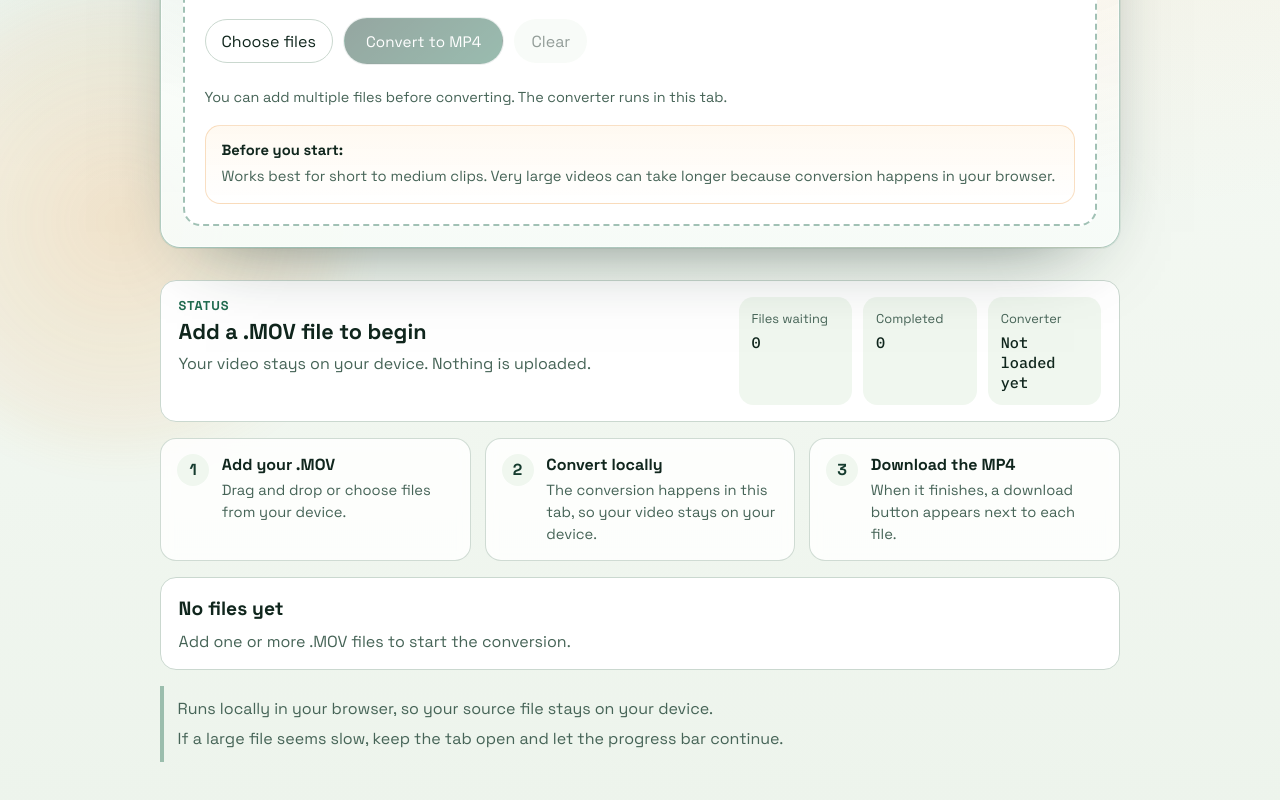
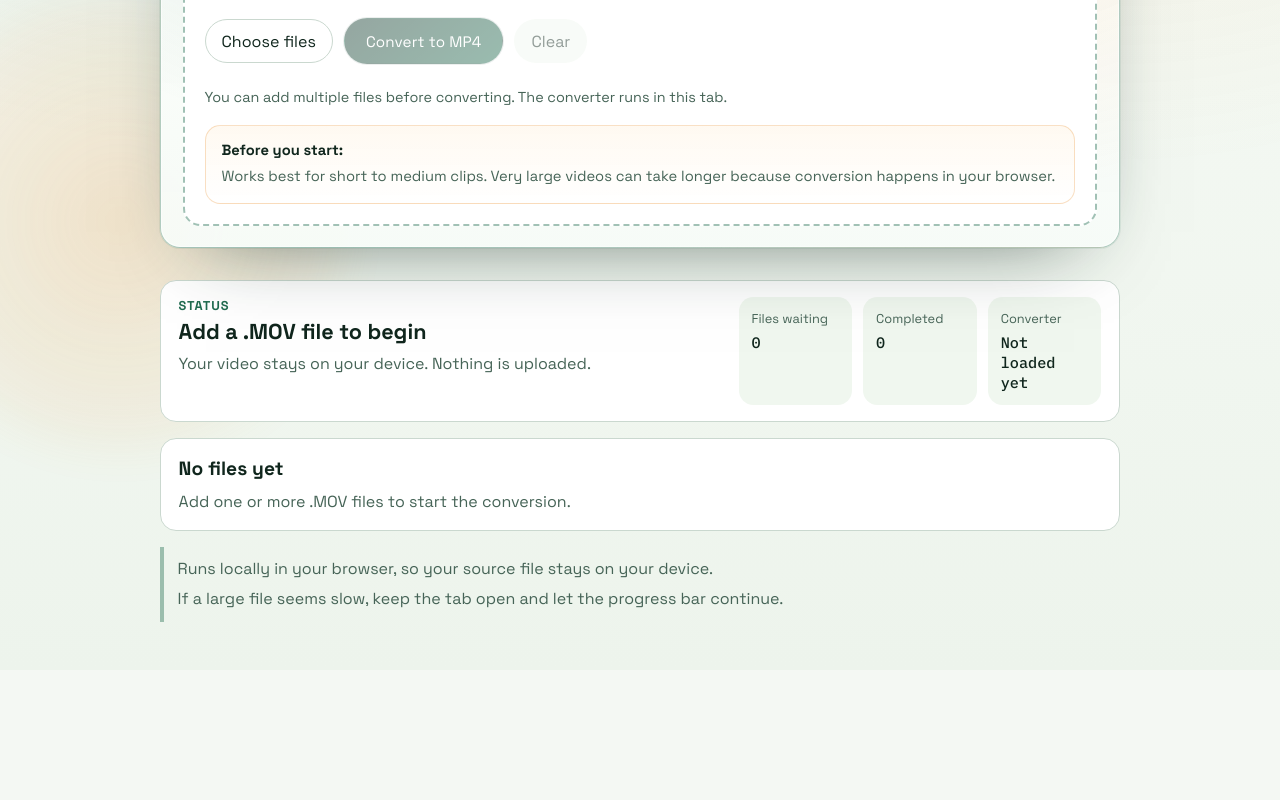
Before and after one commit to Paulmzuiderduin/mov2mp4, a React (Vite) app: page / in a window 1280 px wide. Shown: the part 519-1319 px from the top of the page. After the commit the page ends 1189 px from the top, so only its background shows below. Built offline with nearby package versions, Linux system fonts and the light colour scheme.

Commit message:
Remove workflow steps from MOV2MP4

```diff
--- a/src/App.jsx
+++ b/src/App.jsx
@@ -712,29 +712,6 @@ export default function App() {
             </div>
           </section>
 
-          <section className="workflow" aria-label="How it works">
-            <article className="workflow-step">
-              <span className="workflow-number">1</span>
-              <div>
-                <strong>Add your .MOV</strong>
-                <p>Drag and drop or choose files from your device.</p>
-              </div>
-            </article>
-            <article className="workflow-step">
-              <span className="workflow-number">2</span>
-              <div>
-                <strong>Convert locally</strong>
-                <p>The conversion happens in this tab, so your video stays on your device.</p>
-              </div>
-            </article>
-            <article className="workflow-step">
-              <span className="workflow-number">3</span>
-              <div>
-                <strong>Download the MP4</strong>
-                <p>When it finishes, a download button appears next to each file.</p>
-              </div>
-            </article>
-          </section>
         </section>
 
         {engineMessage ? <p className="hint">{engineMessage}</p> : null}
--- a/src/styles.css
+++ b/src/styles.css
@@ -204,47 +204,6 @@ button {
   transform: translateY(-1px);
 }
 
-.workflow {
-  display: grid;
-  grid-template-columns: repeat(3, minmax(0, 1fr));
-  gap: 0.85rem;
-}
-
-.workflow-step {
-  display: grid;
-  grid-template-columns: auto 1fr;
-  gap: 0.8rem;
-  align-items: start;
-  padding: 0.95rem 1rem;
-  border: 1px solid rgba(202, 216, 207, 0.9);
-  border-radius: 1rem;
-  background: rgba(255, 255, 255, 0.82);
-  backdrop-filter: blur(6px);
-}
-
-.workflow-number {
-  width: 2rem;
-  height: 2rem;
-  display: inline-flex;
-  align-items: center;
-  justify-content: center;
-  border-radius: 999px;
-  background: var(--panel-soft);
-  color: var(--brand-dark);
-  font-weight: 700;
-}
-
-.workflow-step strong,
-.workflow-step p {
-  margin: 0;
-}
-
-.workflow-step p {
-  margin-top: 0.25rem;
-  color: var(--muted);
-  line-height: 1.5;
-  font-size: 0.92rem;
-}
 
 .speed-mode {
   display: flex;
@@ -572,9 +531,6 @@ button {
     grid-template-columns: repeat(3, minmax(0, 1fr));
   }
 
-  .workflow {
-    grid-template-columns: 1fr;
-  }
 
   .queue-item {
     grid-template-columns: 1fr;
@@ -609,7 +565,6 @@ button {
   .queue-item,
   .empty-card,
   .status-panel,
-  .workflow-step,
   .converter-panel {
     border-radius: 0.9rem;
   }
```
